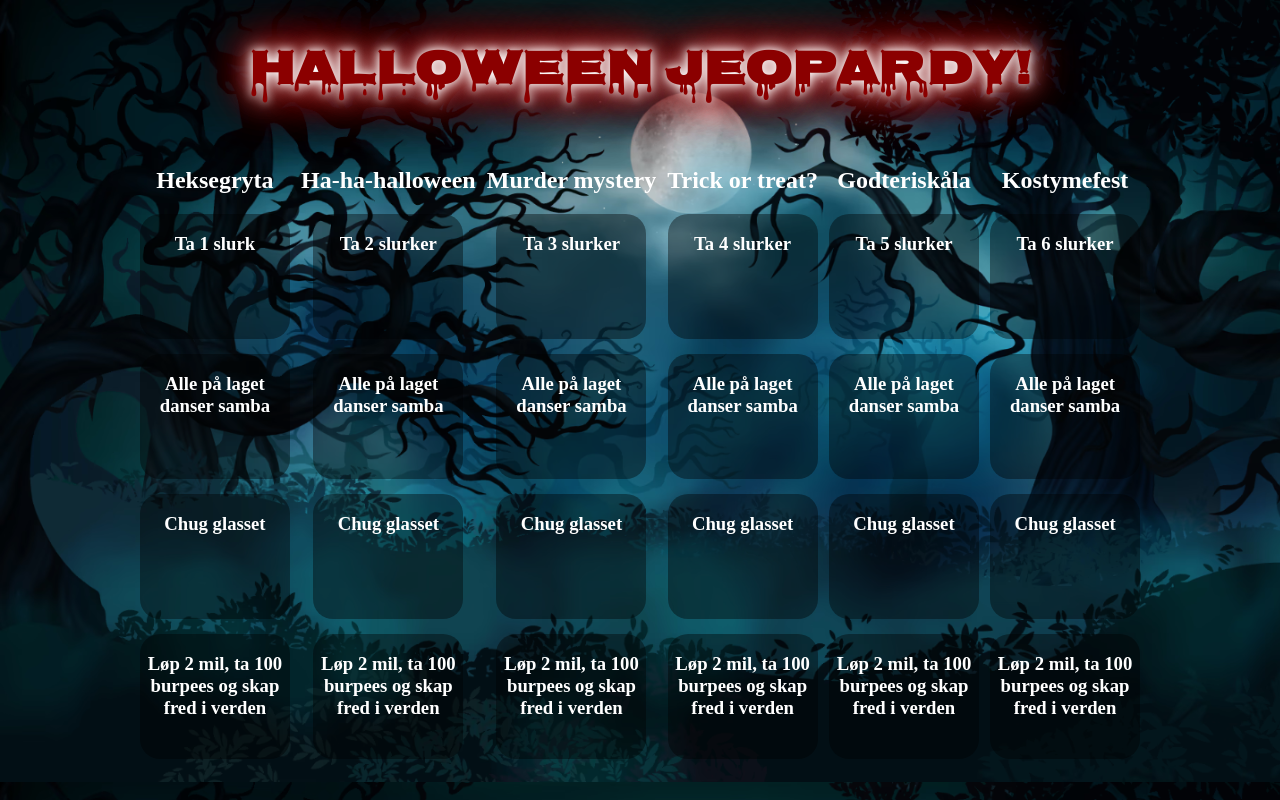
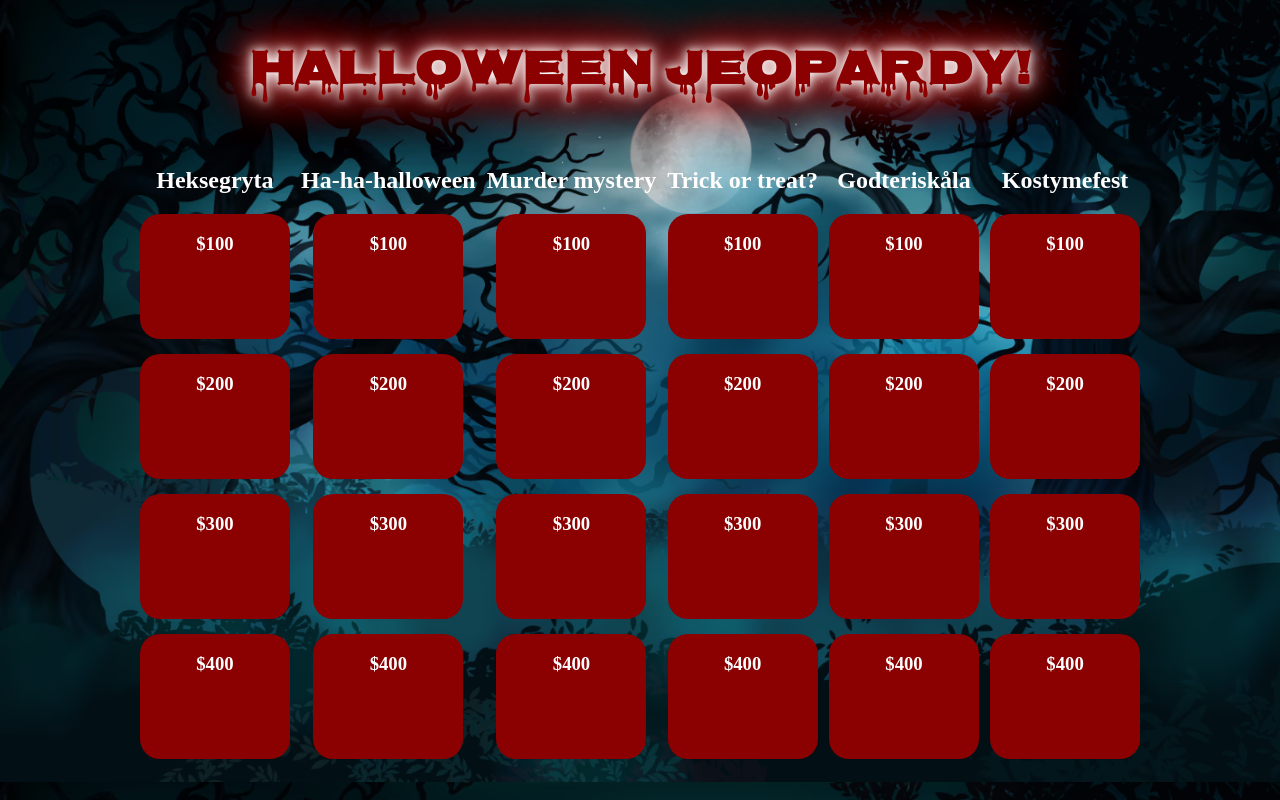
Before and after one commit to vektorprogrammet/halloween-jeopardy, a React (Vite) app: page / in a window 1280 px wide. Built offline with nearby package versions, Linux system fonts and the light colour scheme.

Commit message:
refactor: :recycle: changed slots to show cover as default
switched the function in Slot.tsx to show cover as default, and show challenge on click

```diff
--- a/src/App.tsx
+++ b/src/App.tsx
@@ -45,7 +45,6 @@ const kostymefest_challenges: string[] = [
 
 // All functions must start with a capital letter
 export default function App() {
-  // window.localStorage.clear()
   // When the return statement is split over multiple lines, it must be wrapped in a parentheses
   return (
     <>
--- a/src/components/slot/Slot.tsx
+++ b/src/components/slot/Slot.tsx
@@ -11,27 +11,26 @@ interface SlotProps {
 
 export default function Slot({ id, coverText, challengeText }: SlotProps) {
 
-    const [isCoverVisible, setCoverVisible] = useState<boolean>(
+    const [isChallengeVisible, setChallengeVisible] = useState<boolean>(
         () => {
             const cache = window.localStorage.getItem(id)
             return cache === "true" ? true : false
         })
 
     useEffect(() => {
-        window.localStorage.setItem(`${id}`, String(isCoverVisible))
-    }, [isCoverVisible, id])
+        window.localStorage.setItem(`${id}`, String(isChallengeVisible))
+    }, [isChallengeVisible, id])
 
     const hideCover = () => {
-        if (isCoverVisible) setCoverVisible(false)
-        else setCoverVisible(true)
+        if (isChallengeVisible) setChallengeVisible(false)
+        else setChallengeVisible(true)
     }
 
     return (
         <>
-            {/* Calls hideCover when slot is clicked, and then changes status of isCoverVisible to false */}
             <div className="slot-container" onClick={hideCover}>
-                {isCoverVisible && <Cover text={coverText}/>}
-                {!isCoverVisible && <Challenge text={challengeText}/>}
+                {!isChallengeVisible && <Cover text={coverText}/>}
+                {isChallengeVisible && <Challenge text={challengeText} />}
             </div>
         </>
     )
```
